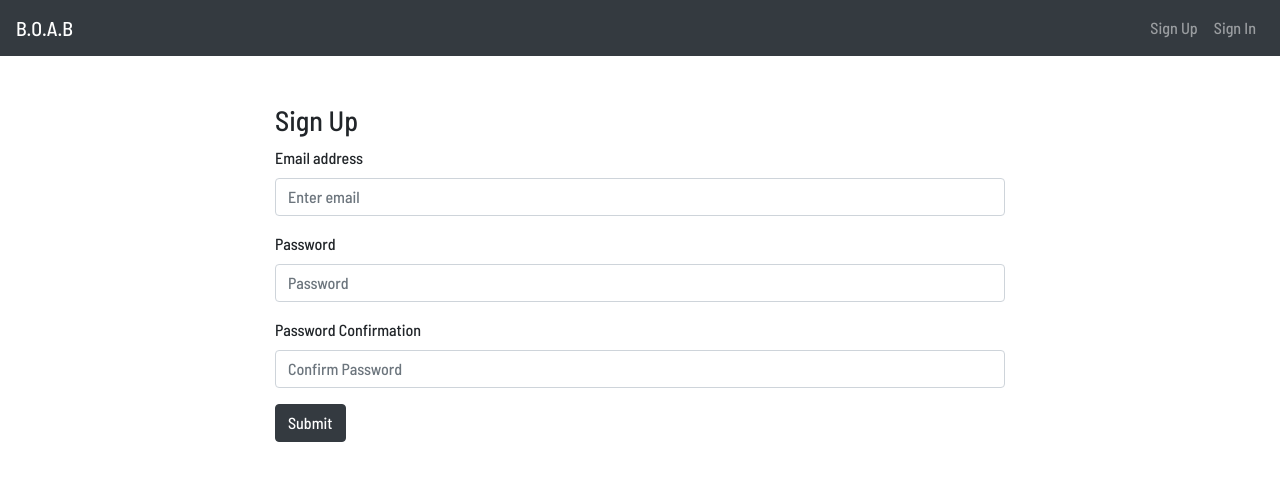
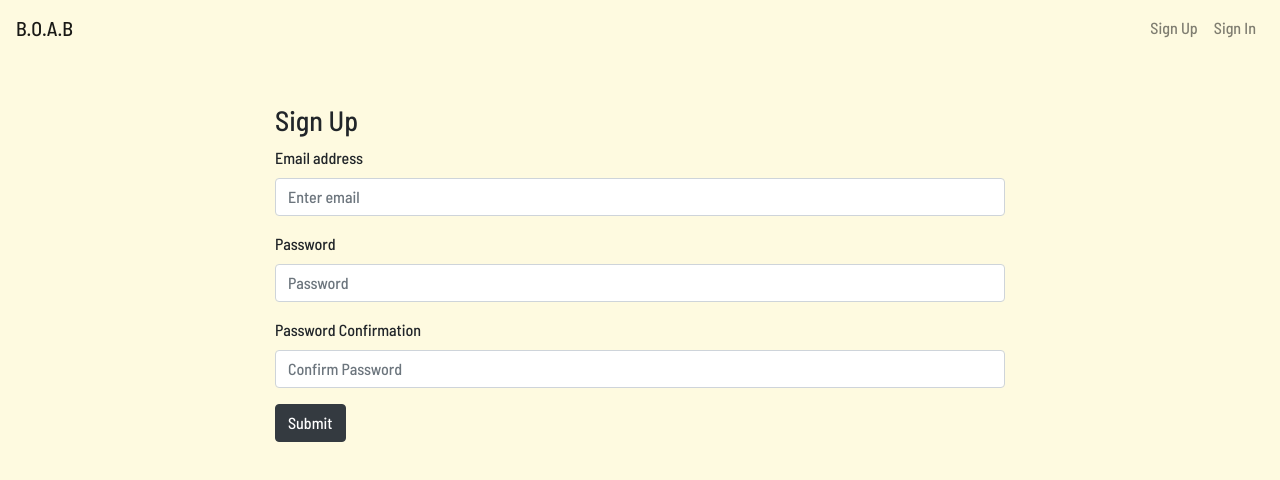
Before and after one commit to Tristan-Tompkins/B.O.A.B-Client, a React app: page /#/sign-up in a window 1280 px wide. Built offline with nearby package versions, Linux system fonts and the light colour scheme.

Commit message:
Small updates

```diff
--- a/src/apiConfig.js
+++ b/src/apiConfig.js
@@ -1,6 +1,6 @@
 let apiUrl
 const apiUrls = {
-  production: 'https://aqueous-atoll-85096.herokuapp.com',
+  production: 'https://salty-mesa-31474.herokuapp.com',
   development: 'http://localhost:4741'
 }
 
--- a/src/components/App/App.js
+++ b/src/components/App/App.js
@@ -36,6 +36,7 @@ class App extends Component {
 
     return (
       <Fragment>
+        <div className="back">
           <Header user={user} />
           {msgAlerts.map((msgAlert, index) => (
             <AutoDismissAlert
@@ -65,6 +66,7 @@ class App extends Component {
               <IndexExpenses msgAlert={this.msgAlert} user={user} expenseprops={expenseprops}/>
             )} />
           </main>
+        </div>
       </Fragment>
     )
   }
--- a/src/components/Header/Header.js
+++ b/src/components/Header/Header.js
@@ -12,8 +12,8 @@ const authenticatedOptions = (
 
 const unauthenticatedOptions = (
   <Fragment>
-    <Nav.Link href="#sign-up">Sign Up</Nav.Link>
-    <Nav.Link href="#sign-in">Sign In</Nav.Link>
+    <Nav.Link className="links" href="#sign-up">Sign Up</Nav.Link>
+    <Nav.Link className="links" href="#sign-in">Sign In</Nav.Link>
   </Fragment>
 )
 
@@ -24,7 +24,7 @@ const unauthenticatedOptions = (
 // )
 
 const Header = ({ user }) => (
-  <Navbar className="nav" bg="dark" variant="dark" expand="md">
+  <Navbar className="nav" expand="md">
     <Navbar.Brand href="#expenses">
       B.O.A.B
     </Navbar.Brand>
--- a/src/components/Home/HomePage.js
+++ b/src/components/Home/HomePage.js
@@ -5,7 +5,7 @@ const HomePage = (props) => {
     <div>
       <h1 className='homePage'>B.O.A.B<br />{'(Ballin\' On a Budget)'}</h1>
       <img src ="https://i.imgur.com/LUIY2A4.png" className='photo'/>
-      <h4 className='homePage'>B.O.A.B is a one stop shop for organizing all your budgeting needs. This application is is designed to help you visualize your spending, and get a better understanding of where your dollar is going.<br /> {'"Imma teach you to spend them dollas and to also pick them up"'} </h4>
+      <h4 className='homePage'>B.O.A.B is a one stop shop for organizing all your budgeting needs. This application is is designed to help you visualize your spending, and get a better understanding of where your dollar is going.<br /> {'"Imma teach you to spend them dollas and to also save them too!"'} </h4>
       <h5 className='homePage'>Sign up for free to start your budget today!</h5>
     </div>
   )
--- a/src/index.scss
+++ b/src/index.scss
@@ -1,6 +1,10 @@
 @import '~bootstrap/scss/bootstrap';
 @import url('https://fonts.googleapis.com/css2?family=Barlow+Semi+Condensed:wght@500&display=swap');
 // styling for everything
+html {
+  background-color: #fefae0;
+}
+
 * {
   font-family: 'Barlow Semi Condensed', sans-serif;
 }
@@ -71,7 +75,7 @@
 // }
 
 .container {
-  background-color: white;
+  backface-visibility: hidden;
 }
 
 .mid {
@@ -87,3 +91,20 @@
   display: inline;
   float: right;
 }
+
+.back {
+  background-color: #fefae0;
+  background-size: 100%;
+}
+
+.nav {
+  background-color:  #fefae0;
+}
+
+.links {
+  color: #fefae0;
+}
+
+.row-auth {
+  size: 100%;
+}
```
Also changed, not shown: src/components/Footer/Footer.js (+10 -20 lines). Lines whose indentation alone changed are shown as unchanged.
